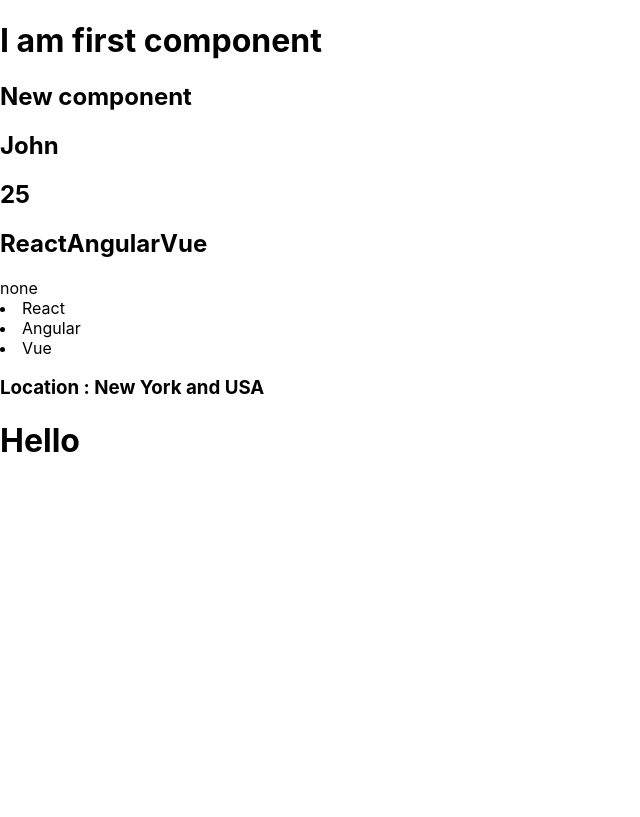
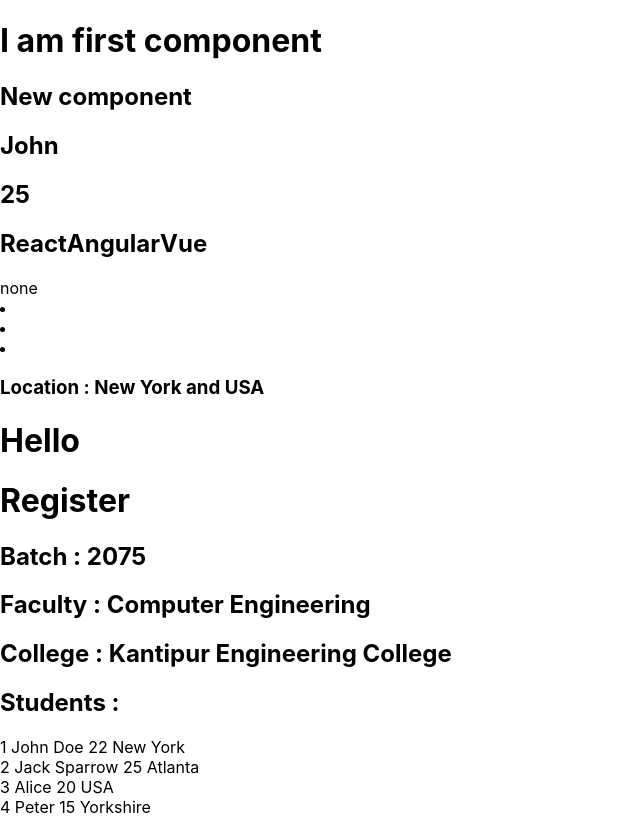
Before and after one commit to palhimalaya/externalTraining-React, a React (Create React App) app: page / in a window 1280 px wide. Shown: the whole page, without its empty margins (0-640 px from the left). Built offline with nearby package versions, Linux system fonts and the light colour scheme.

Commit message:
Created register Component

```diff
--- a/src/App.js
+++ b/src/App.js
@@ -1,9 +1,12 @@
 import {First, Second} from "./components/FirstComponents";
+import Register from "./components/StudentRegister";
+import { STUDENTS } from './constants/index';
 
 function App() {
   return (
     <div>
       <First
+      id={1}
       title={'New component'}
       name={'John'}
       age={25}
@@ -12,6 +15,12 @@
       isStudent = {false}
        />
       <Second/>
+      <Register
+      batch={'2075'}
+      faculty = {'Computer Engineering'}
+      college = {'Kantipur Engineering College'}
+      students = {STUDENTS}
+      />
     </div>
   );
 }
--- a/src/components/FirstComponents.js
+++ b/src/components/FirstComponents.js
@@ -1,6 +1,6 @@
 import React from 'react'
 
-const First = ({title,name,age,subject,location,isStudent}) => {
+const First = ({id,title,name,age,subject,location,isStudent}) => {
   return (
     <div>
         <h1>I am first component</h1>
@@ -9,7 +9,7 @@
         <h2>{age}</h2>
         <h2>{subject}</h2>
         {isStudent===true ?<button type="button">I am first</button>: 'none' }
-        {subject.map(item => <li>{item}</li>)}
+        {subject.map(item => <li>{item.name}</li>)}
         <h3>Location : {location.city} and {location.country}</h3>
     </div>
   )
--- /dev/null
+++ b/src/components/StudentRegister.js
@@ -0,0 +1,19 @@
+import React from 'react'
+
+
+const Register = ({batch, faculty, college, students}) => {
+  return (
+    <div>
+        <h1>Register</h1>
+        <h2>Batch : {batch}</h2>
+        <h2>Faculty : {faculty}</h2>
+        <h2>College : {college}</h2>
+        <h2>Students : </h2>
+        {students.map(student =>
+        <div key={student.id}>{student.id}  {student.name}  {student.age}   {student.address}
+        </div>)}
+    </div>
+  )
+}
+
+export default Register
--- /dev/null
+++ b/src/constants/index.js
@@ -0,0 +1,25 @@
+export const STUDENTS = [{
+    id:1,
+    name: 'John Doe',
+    age: 22,
+    address: 'New York',
+},
+{
+    id:2,
+    name: 'Jack Sparrow',
+    age: 25,
+    address: 'Atlanta',
+},
+{
+    id:3,
+    name: 'Alice',
+    age: 20,
+    address: 'USA',
+},
+{
+    id:4,
+    name: 'Peter',
+    age: 15,
+    address: 'Yorkshire',
+},
+]
```
